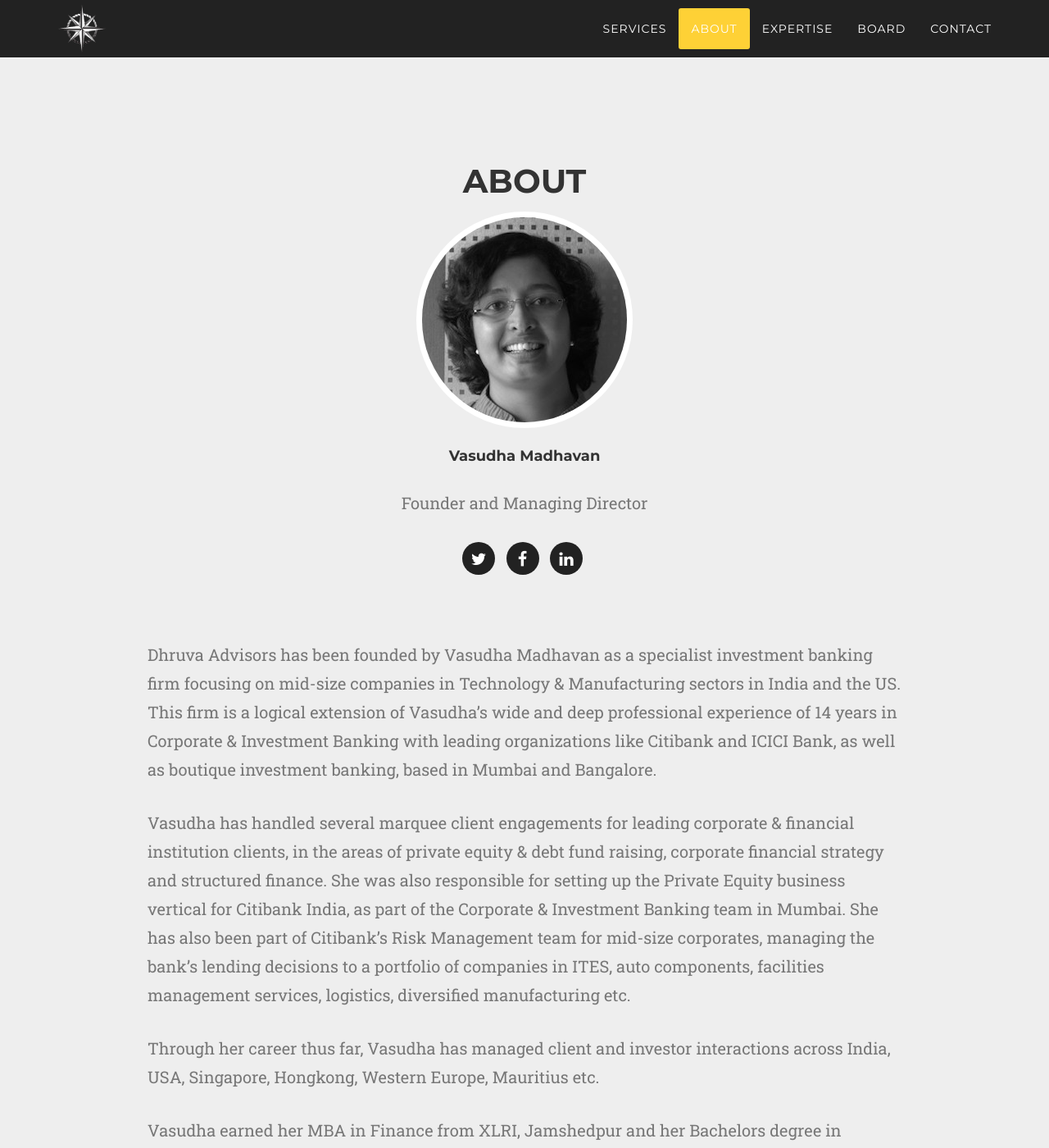
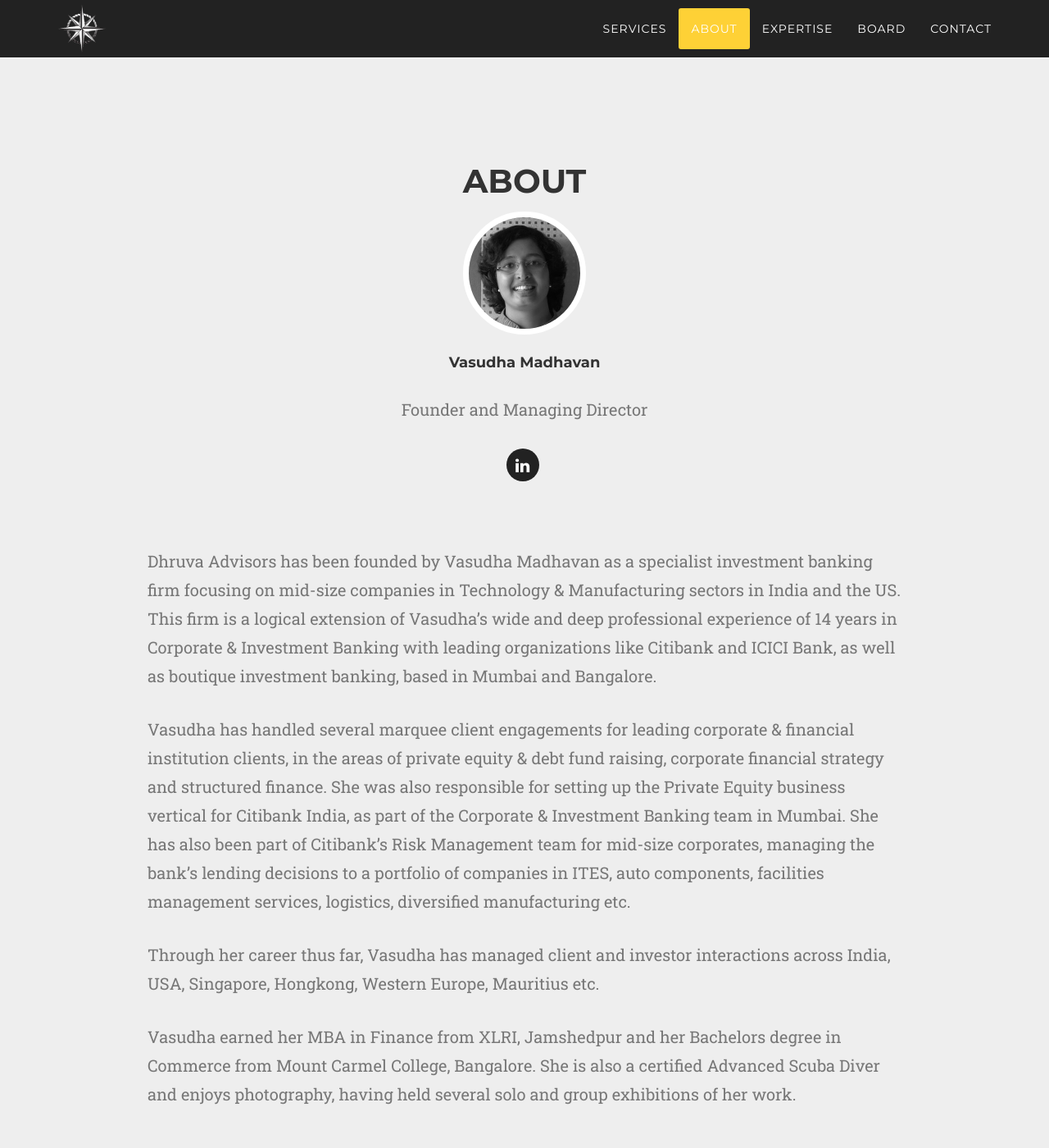
Before and after one commit to dhruva-advisors/ostara, a Jekyll site: the page built from index.md, in a window 1280 px wide and 1400 px high, scrolled down 1561 px. Shown: the whole window at 82% size. Built offline with Jekyll 4.4.1, drawn with Linux system fonts in a browser that asks for light colours; nearby versions of some CDN libraries; some web fonts are replaced; some of the changed text lies outside the part shown.

Commit message:
Add linked in profiles

```diff
--- a/_layouts/home.html
+++ b/_layouts/home.html
@@ -238,11 +238,11 @@
                         <h4>Vasudha Madhavan</h4>
                         <p class="text-muted">Founder and Managing Director</p>
                         <ul class="list-inline social-buttons">
-                            <li><a href="#"><i class="fa fa-twitter"></i></a>
+<!--                             <li><a href="#"><i class="fa fa-twitter"></i></a>
                             </li>
                             <li><a href="#"><i class="fa fa-facebook"></i></a>
                             </li>
-                            <li><a href="#"><i class="fa fa-linkedin"></i></a>
+ -->                            <li><a target="_blank" href="http://www.linkedin.com/in/vasudhamadhavan"><i class="fa fa-linkedin"></i></a>
                             </li>
                         </ul>
                     </div>
@@ -388,9 +388,9 @@
         <div class="container">
             <div class="row">
                 <div class="col-lg-12 text-center">
-                    <h2 class="section-heading">Our Board of Advisors</h2>
-                    <h3 class="section-subheading text-muted">Lorem ipsum dolor sit amet consectetur.</h3>
-                </div>
+                    <h2 class="section-heading team-section-heading">Our Board of Advisors</h2>
+<!--                     <h3 class="section-subheading text-muted">Lorem ipsum dolor sit amet consectetur.</h3>
+ -->                </div>
             </div>
             <div class="row">
                 <div class="col-sm-4">
@@ -399,11 +399,11 @@
                         <h4>R. 'Shanx' Ravisankar</h4>
                         <p class="text-muted">Industry Expert &#8211; Financial Technology and Cloud Solutions</p>
                         <ul class="list-inline social-buttons">
-                            <li><a href="#"><i class="fa fa-twitter"></i></a>
+<!--                             <li><a href="#"><i class="fa fa-twitter"></i></a>
                             </li>
                             <li><a href="#"><i class="fa fa-facebook"></i></a>
                             </li>
-                            <li><a href="#"><i class="fa fa-linkedin"></i></a>
+ -->                            <li><a target="_blank" href="https://www.linkedin.com/in/r-shanx-ravisankar-92a84a26/"><i class="fa fa-linkedin"></i></a>
                             </li>
                         </ul>
                         <p class="description text-muted">Shanx is a founding member and former CEO of Oracle Financial Services Software, (formerly known as i-flex Solutions, the company was acquired by Oracle in 2006). Shanx retired in 2011 as the Chief Operating Officer, Oracle Financial Services Global Business Unit (FSGBU). As a technology leader, he has also been profiled in leading trade and industry publications. In 2008, Shanx was selected as one of the 50 Outstanding Asian American business leaders. This accolade celebrates Asian business leaders and recognizes their pivotal roles in Corporate America. Shanx is an engineering graduate from the Indian Institute of Technology, Chennai, and has an MBA in Management from the Indian Institute of Management, Ahmedabad, India.</p>
@@ -415,11 +415,11 @@
                         <h4>Gautam Munshi</h4>
                         <p class="text-muted">CEO, Redwood Associates</p>
                         <ul class="list-inline social-buttons">
-                            <li><a href="#"><i class="fa fa-twitter"></i></a>
+    <!--                         <li><a href="#"><i class="fa fa-twitter"></i></a>
                             </li>
                             <li><a href="#"><i class="fa fa-facebook"></i></a>
-                            </li>
-                            <li><a href="#"><i class="fa fa-linkedin"></i></a>
+                            </li> -->
+                            <li><a target="_blank" href="https://www.linkedin.com/in/gmunshi/"><i class="fa fa-linkedin"></i></a>
                             </li>
                         </ul>
                         <p class="description text-muted">Gautam Munshi is the Founder and CEO of Redwood Associates, which provides cutting edge Analytics solutions and creates unique Analytics products to solve marketing and hiring problems in the digital age to companies in India and the US. Before this, Gautam was the head of Production Analytics and one of the founding employees of Marketics Technologies India Pvt. Ltd., an early mover in the emerging area of analytics in 2005 to enable business insights and decisions for global clients including P&G, IBM, Coke etc. During his tenure, Marketics scaled from a startup to a 220-member team with exceptional profitability at 50%+ operating margins with no external capital and subsequently, was sold for $64 million to a NYSE-listed firm, WNS Holdings Ltd. in early 2008. He has also worked with HSBC and Standard Chartered Bank in their retail banking divisions in India. Gautam earned his MBA in Marketing from Faculty of Management Studies (FMS), Delhi and his BA (Honors) in Economics from St. Stephens College, Delhi.</p>
@@ -432,11 +432,11 @@
                         <h4>Subrat Panda</h4>
                         <p class="text-muted">Investment Banker</p>
                         <ul class="list-inline social-buttons">
-                            <li><a href="#"><i class="fa fa-twitter"></i></a>
+<!--                             <li><a href="#"><i class="fa fa-twitter"></i></a>
                             </li>
                             <li><a href="#"><i class="fa fa-facebook"></i></a>
-                            </li>
-                            <li><a href="#"><i class="fa fa-linkedin"></i></a>
+                            </li> -->
+                            <li><a target="_blank" href="https://www.linkedin.com/in/pandasubrat/"><i class="fa fa-linkedin"></i></a>
                             </li>
                         </ul>
                         <p class="description text-muted">Subrat Panda is a veteran investment banker with over 13 years of experience in leading Capital Market transactions. His specialities include Public offerings (initial and follow-on), QIP issuances, equity rights issuances, open offers, private equity, debt capital markets, due diligence, corporate finance, financial modelling, valuations and investor interactions. He is currently Associate Director at Motilal Oswal Investment Banking in Mumbai. Prior to this, he was VP, Capital Markets at Tata Capital. He started his career with SBI Capital Markets, the investment banking arm of India’s largest bank where he headed the Equity Capital Markets team in Mumbai. He has extensive experience in advising large and medium companies in the Financials, Infrastructure and Energy sectors on domestic and international fund-raising and M&A strategies. Early in his career, he was also on a special assignment to State Bank of India (SBI) to set up their online banking platform. Subrat earned his MBA in Finance from XLRI, Jamshedpur and completed his B.Tech (Electrical Engg.) from College of Engineering and Technology, Bhubaneswar. Subrat enjoys mountaineering in the Himalayas in his leisure time.</p>
@@ -449,12 +449,12 @@
                         <h4>P. Sukumaran Menon</h4>
                         <p class="text-muted">Industry Expert, Automotive Die-cast Components</p>
                         <ul class="list-inline social-buttons">
-                            <li><a href="#"><i class="fa fa-twitter"></i></a>
+                            <!-- <li><a href="#"><i class="fa fa-twitter"></i></a>
                             </li>
                             <li><a href="#"><i class="fa fa-facebook"></i></a>
                             </li>
                             <li><a href="#"><i class="fa fa-linkedin"></i></a>
-                            </li>
+                            </li> -->
                         </ul>
                         <p class="description text-muted">P. Sukumaran Menon is the Founder and CEO of 4M Dynamiks, a leading Consultancy in the Foundry business, working with clients in India and Germany. Mr. Menon has over 39 years of industrial experience on the shopfloor, having held Senior Management positions in Sargam Diecastings, G-Plast, Zenith Diecast etc. He providing technical consultancy for tool design, tool manufacture and production of high pressure die castings. He is very well-connected with companies in component manufacturers for automotive & aerospace segments. Mr. Menon is very passionate about Training & Education and conducts various Training programs for corporates. He also heads the Buhler-Alucast Training School in Bangalore. He holds a Degree in Mechanical Engg from Aligarh Muslim University and a Diploma in Tool & Die Making from N.T.T.F, Tellicherry</p>
                     </div>
--- a/css/agency.css
+++ b/css/agency.css
@@ -757,7 +757,15 @@ section#about p {
   margin: 30px 0;
 }
 
+section h2.team-section-heading {
+  margin-bottom: 50px;
+}
+
 .team-member .description {
   margin: 20px 0 0;
   text-align: justify;
 }
+
+.team-member img {
+  width: 150px;
+}
```
